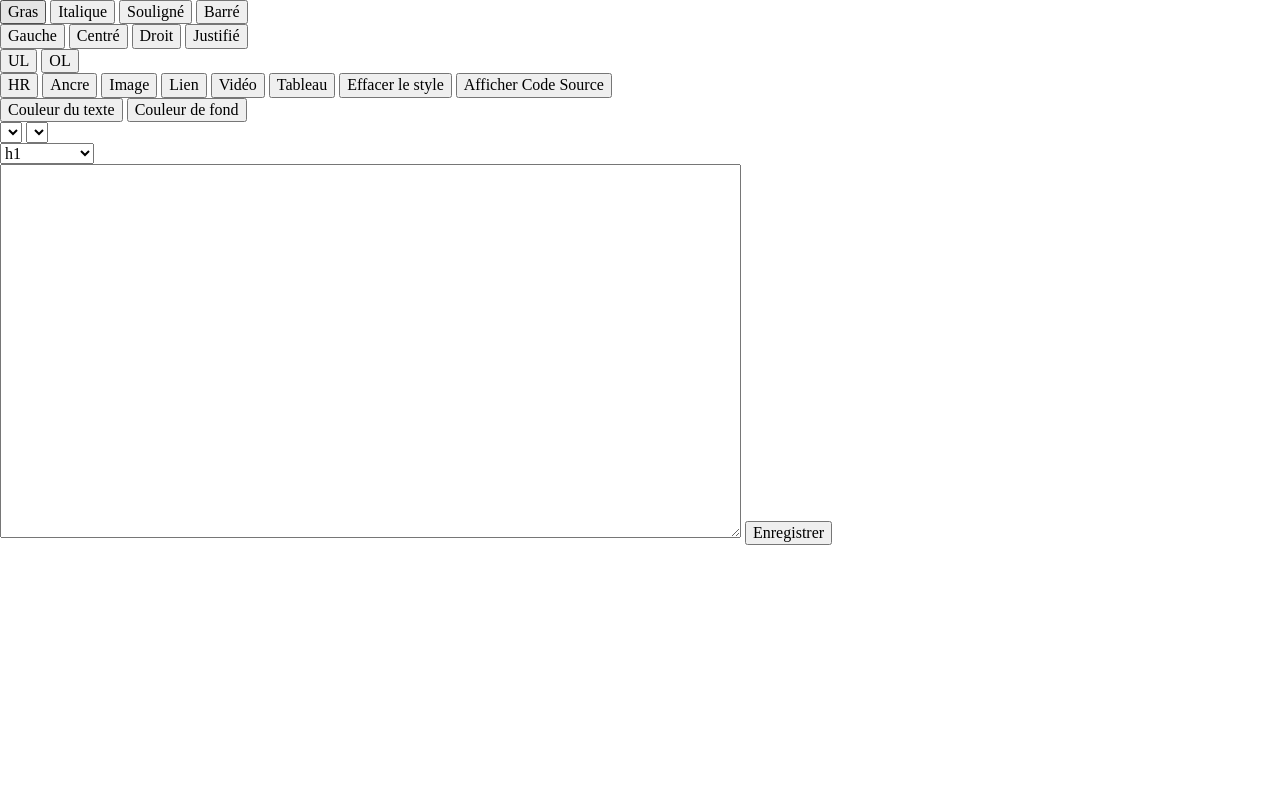
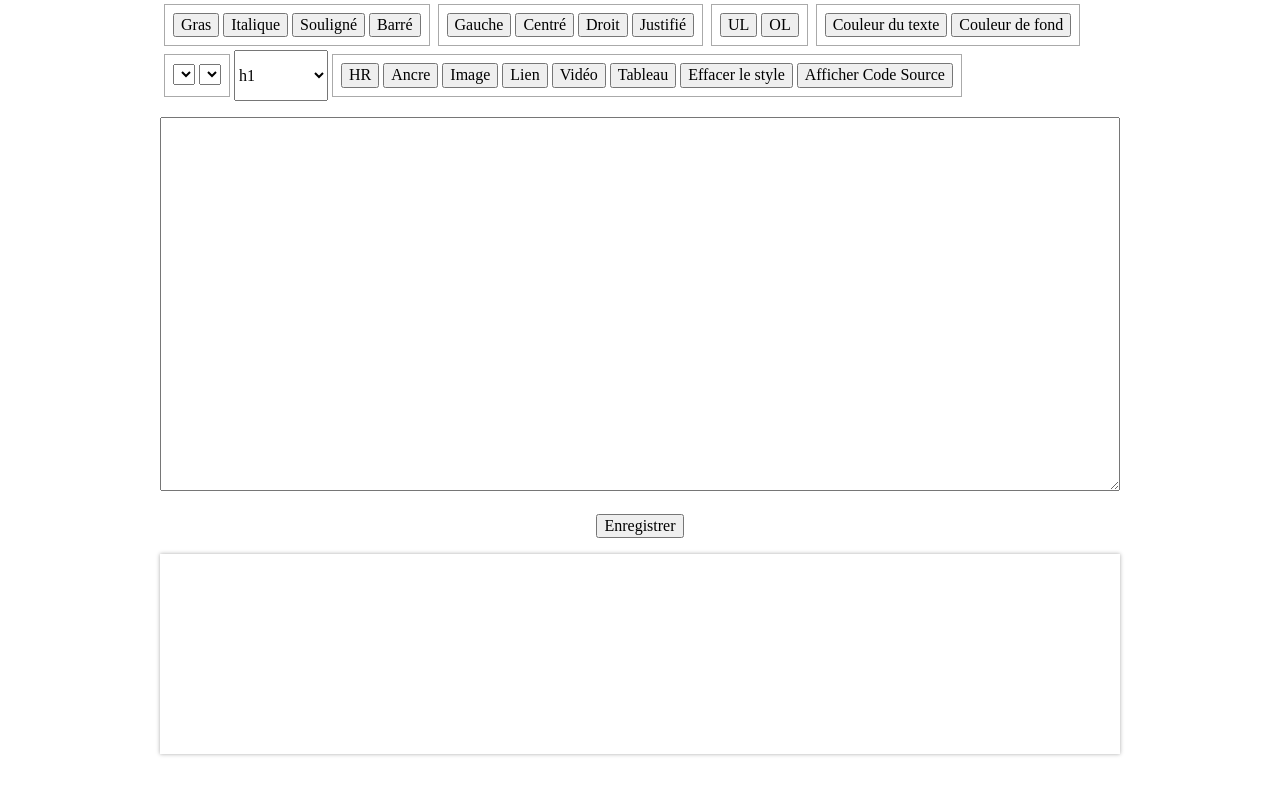
Before and after one commit to ThibaultCarmantrand/html-editor, a plain HTML site: page index.html in a window 1280 px wide. Drawn offline with nearby package versions, Linux system fonts and the light colour scheme.

Commit message:
add some styles

```diff
--- a/index.html
+++ b/index.html
@@ -8,6 +8,7 @@
 </head>
 <body>
 
+<main>
   <section class="controls">
     <section class="text-formatting">
       <button id="ctrl_bold">Gras</button>
@@ -26,18 +27,6 @@
     <section class="lists">
       <button id="ctrl_ul">UL</button>
       <button id="ctrl_ol">OL</button>
-    </section>
-
-
-    <section class="others">
-      <button id="ctrl_hr">HR</button>
-      <button id="ctrl_anchor">Ancre</button>
-      <button id="ctrl_image">Image</button>
-      <button id="ctrl_link">Lien</button>
-      <button id="ctrl_video">Vidéo</button>
-      <button id="ctrl_array">Tableau</button>
-      <button id="control_delete-formatting">Effacer le style</button>
-      <button id="control_show-source">Afficher Code Source</button>
     </section>
 
 
@@ -68,14 +57,26 @@
       <option value="pre">pre</option>
       <option value="blockquote">blockquote</option>
     </select>
+
+    <section class="others">
+      <button id="ctrl_hr">HR</button>
+      <button id="ctrl_anchor">Ancre</button>
+      <button id="ctrl_image">Image</button>
+      <button id="ctrl_link">Lien</button>
+      <button id="ctrl_video">Vidéo</button>
+      <button id="ctrl_array">Tableau</button>
+      <button id="control_delete-formatting">Effacer le style</button>
+      <button id="control_show-source">Afficher Code Source</button>
+    </section>
   </section>
 
-  <textarea id="textarea" cols="80" rows="20"></textarea>
+  <textarea id="textarea" class="textarea-editor" cols="80" rows="20"></textarea>
 
-  <button id="save">Enregistrer</button>
+  <button id="save" class="save-btn">Enregistrer</button>
 
 
-  <section id="result"></section>
+  <section id="result" class="result"></section>
+</main>
 
 
 <script src="script2.js"></script>
--- a/styles.css
+++ b/styles.css
@@ -10,4 +10,43 @@ html {
 
 body {
   font-size: 1.6rem;
+  line-height: 1.5;
 }
+
+main {
+  width: 75%;
+  max-width: 1080px;
+  margin: auto;
+}
+
+.controls {
+  display: flex;
+  flex-wrap: wrap;
+}
+
+.controls section {
+  padding: 0.8rem;
+  border: 1px solid #aaa;
+  margin: 0.4rem;
+}
+
+
+.textarea-editor {
+  margin: 1.6rem auto 0.8rem auto;
+  width: 100%;
+}
+
+
+.save-btn {
+  display: block;
+  margin: 0.8rem auto 1.6rem auto;
+}
+
+
+.result {
+  width: 100%;
+  min-height: 20rem;
+  padding: 0.8rem;
+  margin: 1.6rem auto;
+  box-shadow: 0 0 4px #aaa;
+}
```
Also changed, not shown: editeur_de_text.md (+1 -7 lines).
